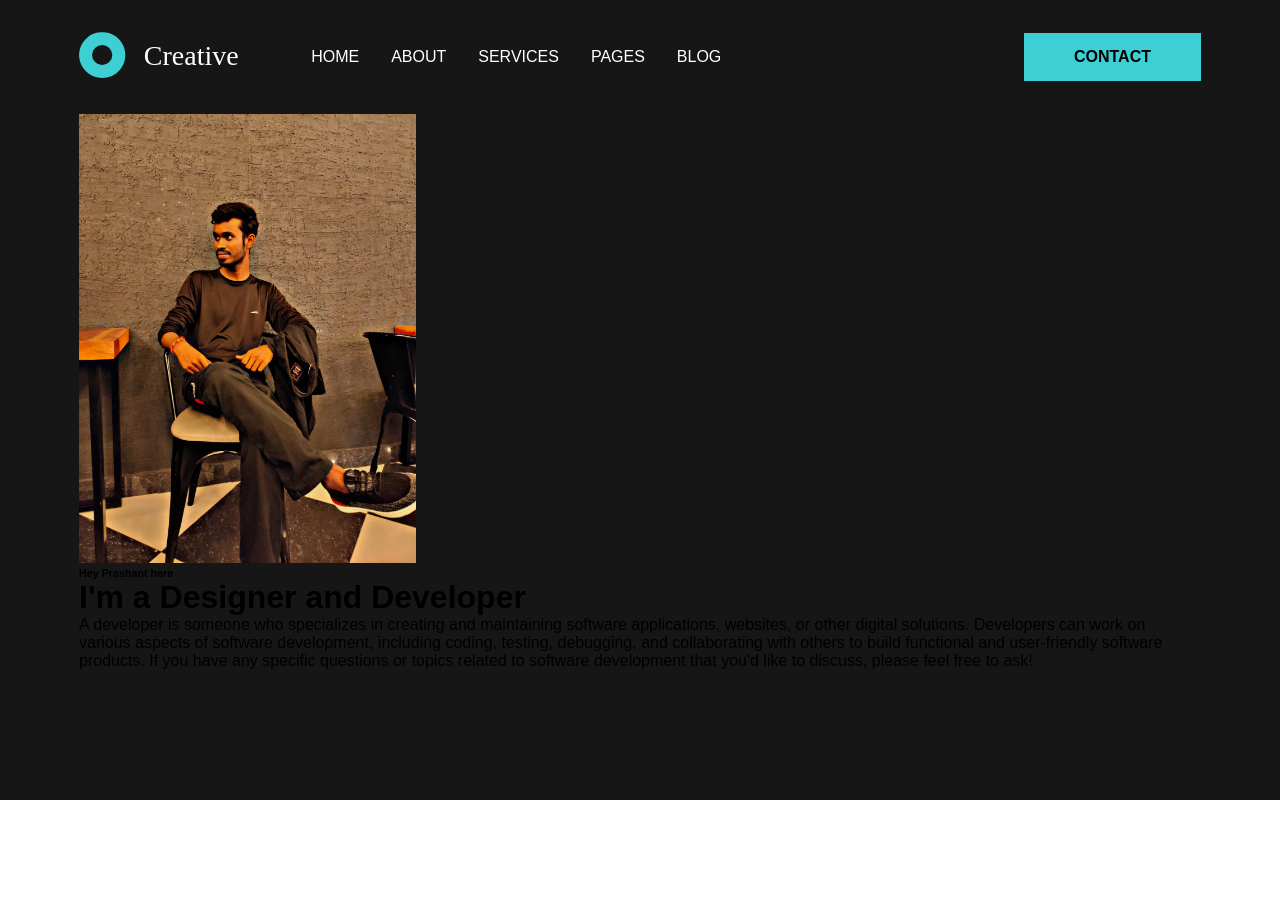
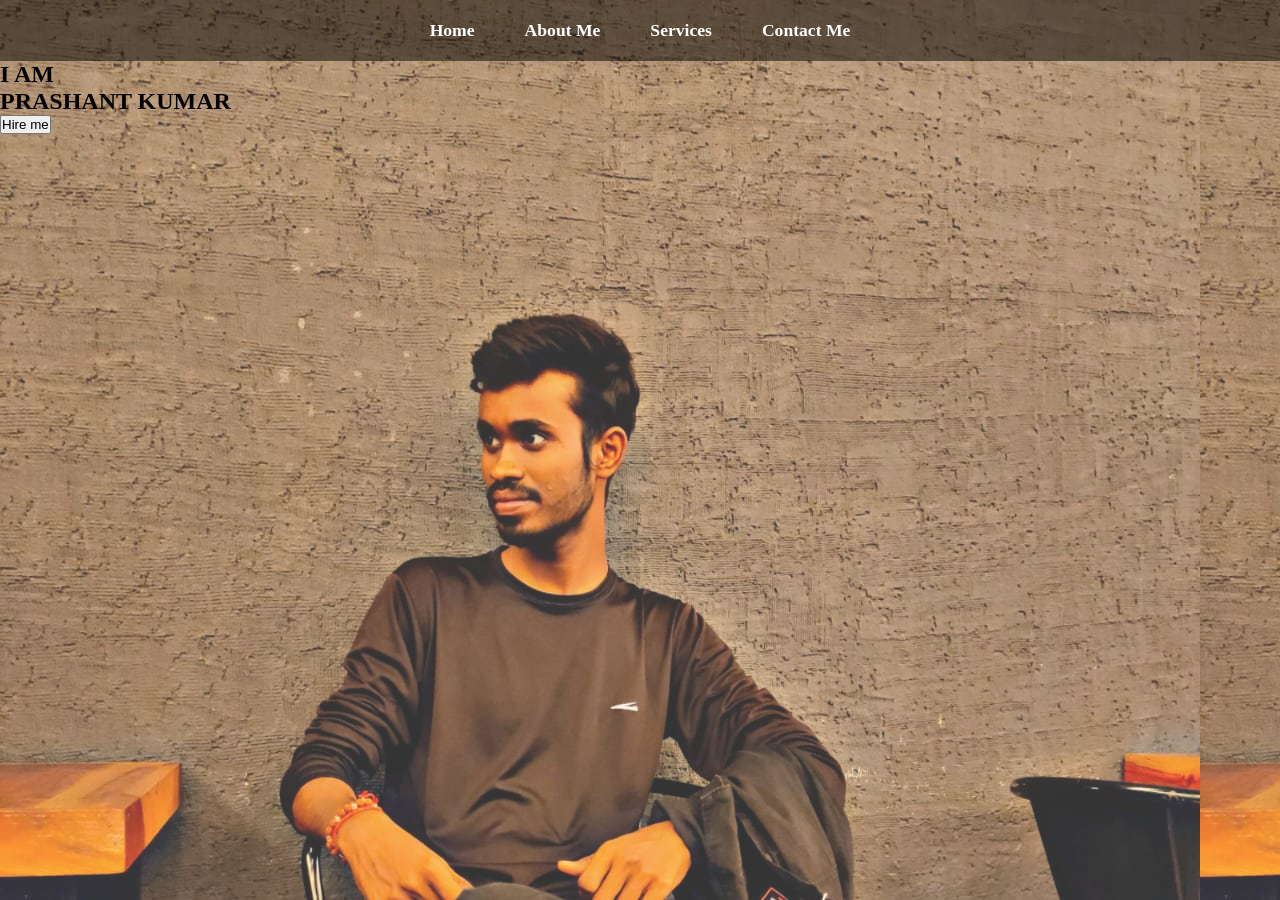
Before and after one commit to prashant2231109/portfolio_prashant, a plain HTML site: page index.html in a window 1280 px wide. Before the commit the page ends 800 px from the top, so only its background shows below. Drawn offline with Linux system fonts and the light colour scheme.

Commit message:
adding my landing page

```diff
--- a/index.html
+++ b/index.html
@@ -1,46 +1,28 @@
 <!DOCTYPE html>
 <html lang="en">
-  <head>
-    <meta charset="UTF-8" />
-    <meta name="viewport" content="width=device-width, initial-scale=1.0" />
-    <title>my awesome portfolio</title>
-    <link rel="stylesheet" href="styles.css" />
-  </head>
-  <body>
-    <header>
-      <div class="container">
-        <nav class="flex items-center justify-between">
-          <div class="left flex items-center">
-            <div class="branding">
-              <img src="./images/logo.svg" alt="" />
-            </div>
-            <a href="#">Home</a>
-            <a href="#">About</a>
-            <a href="#">Services</a>
-            <a href="#">pages</a>
-            <a href="#">Blog</a>
-          </div>
-          <div class="right">
-            <button class="btn btn-primary">Contact</button>
-          </div>
-        </nav>
-        <div class="left">
-          <img class="photo" src="./images/what.jpg" alt="" />
-        </div>
-        <div class="right">
-          <h6>Hey Prashant here</h6>
-          <h1>I'm a Designer and <span>Developer</span></h1>
-          <p>
-            A developer is someone who specializes in creating and maintaining
-            software applications, websites, or other digital solutions.
-            Developers can work on various aspects of software development,
-            including coding, testing, debugging, and collaborating with others
-            to build functional and user-friendly software products. If you have
-            any specific questions or topics related to software development
-            that you'd like to discuss, please feel free to ask!
-          </p>
-        </div>
-      </div>
-    </header>
-  </body>
+<head>
+    <meta charset="UTF-8">
+    <meta name="viewport" content="width=device-width, initial-scale=1.0">
+    <title>my responsive portfolio</title>
+    <link rel="stylesheet" href="styles.css">
+
+</head>
+<body>
+   <nav class="navbar">
+    <ul>
+<li><a href="#">Home</a></li>
+<li><a href="#">About Me</a></li>
+<li><a href="#">Services</a></li>
+<li><a href="#">Contact Me</a></li>
+</ul>
+ </nav>
+ <section id="home">
+    <div class="main">
+      <h1 class="headings">I AM <br> PRASHANT KUMAR</h1>
+      <button class="btn">
+        Hire me
+      </button>
+    </div>
+ </section>
+</body>
 </html>
--- a/styles.css
+++ b/styles.css
@@ -1,100 +1,65 @@
-:root{
-
-   --primary :#3DCFD3;
-   --dark:#161616;
-   --pure:#FFFFFF;
-   --ternary:#898989;
-   --light:#F2F2F2;
-
-}
 *{
 
-    padding:0;
-    margin:0;
-    box-sizing:border-box;
-    -webkit-font-smotthing: antialised;
-
+margin:0;
+padding:0;
+box-sizing:border-box;
 }
-header{
-
-    background: var(--dark);
-    height: 800px;
-    ;
-}
-.container{
-
-max-width:1152px;
-padding:0 15px;
-margin:0 auto;
-
-}
-header nav .left a{
-
-color:var(--pure);
-text-decoration:none;
-margin-right: 2rem;
-text-transform:uppercase ;
-transition: all .3s ease ;
-
-}
-header nav .left a:hover{
-
-color:var(--primary);
-
-}
-
-.flex{
+ /* navbar */
+ .navbar{
 display:flex;
-
-}
-.items-center{
-
-    align-items:center;
-}
-.justify-between{
-
-    justify-content: space-between;
-}
-body{
-
-font-family:'arial'
-}
-header nav{
-padding:2rem 0;
+justify-content:center;
+align-items:center;
+background-color:rgba(0,0,0,0.5);
+position: sticky;
+top:0;
 
 
+
+ }
+ .navbar ul{
+
+display:flex;
+list-style:none;
+margin:20px 0px;
 }
-header nav .branding{
-margin-right:3rem;
+.navbar ul li{
 
+font-family:century;
+font-size: 1.1rem;
+font-weight: bold;
 }
-.btn{
+.navbar ul li a{
 
-padding:0.8rem 3rem;
-font-size: 1rem;
-font-weight:600;
-cursor:pointer;
-border:2px solid transparent;
-text-transform: uppercase;
-transition:all 0.3s ease ;
+text-decoration: none;
+color:white;
+padding:8px 25px;
+transition: all .5s ease;
+}
+.navbar ul li a:hover{
+
+    background-color: white;
+    color:black;
+    box-shadow: 0 0 10px white;
+}
+ /* home select */
+ .home{
+    display:flex;
+    flex-direction:column;
+    background-color: rgba(0,0,0,0.5);
+    height:840px;
+
+  }
 
 
-}
-.btn-primary{
+#home::before{
+      content: "";
+      position:absolute;
+      top: 0;
+      right: 0;
+      background-image: url('./images/what.jpg') ;
+      height:900px;
+      width:100%;
+      z-index: -1;
+      opacity: .8;
 
-    background: var(--primary);
-
-
-}
-.btn-primary:hover{
-
-background:transparent;
-border-color: var(--primary);
-color: var(--primary);
-
-}
-.photo{
-
-width: 30%;
-height: 40%;
-}
+   }
```
Also changed, not shown: images/whats.jpg (added).
